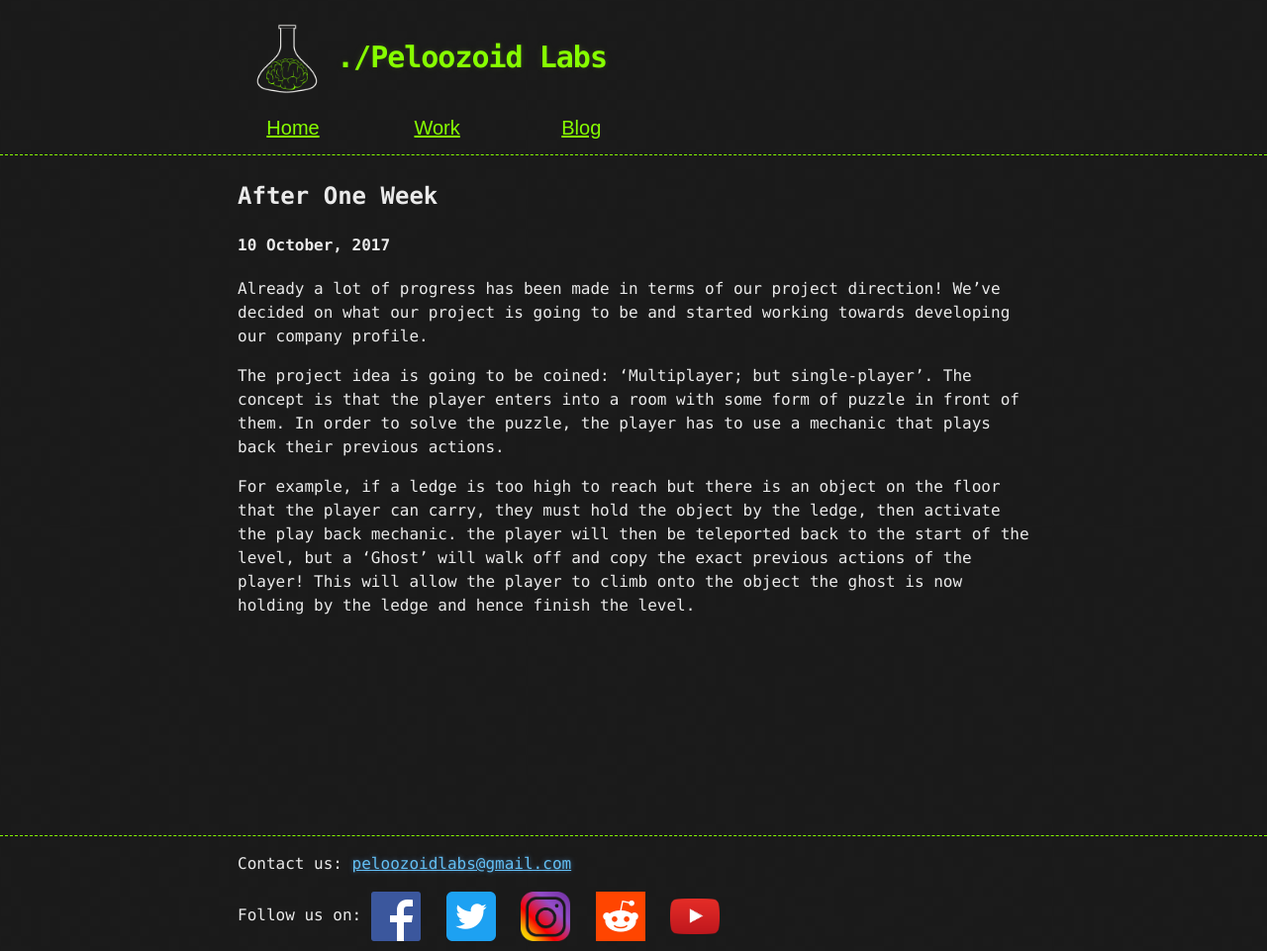
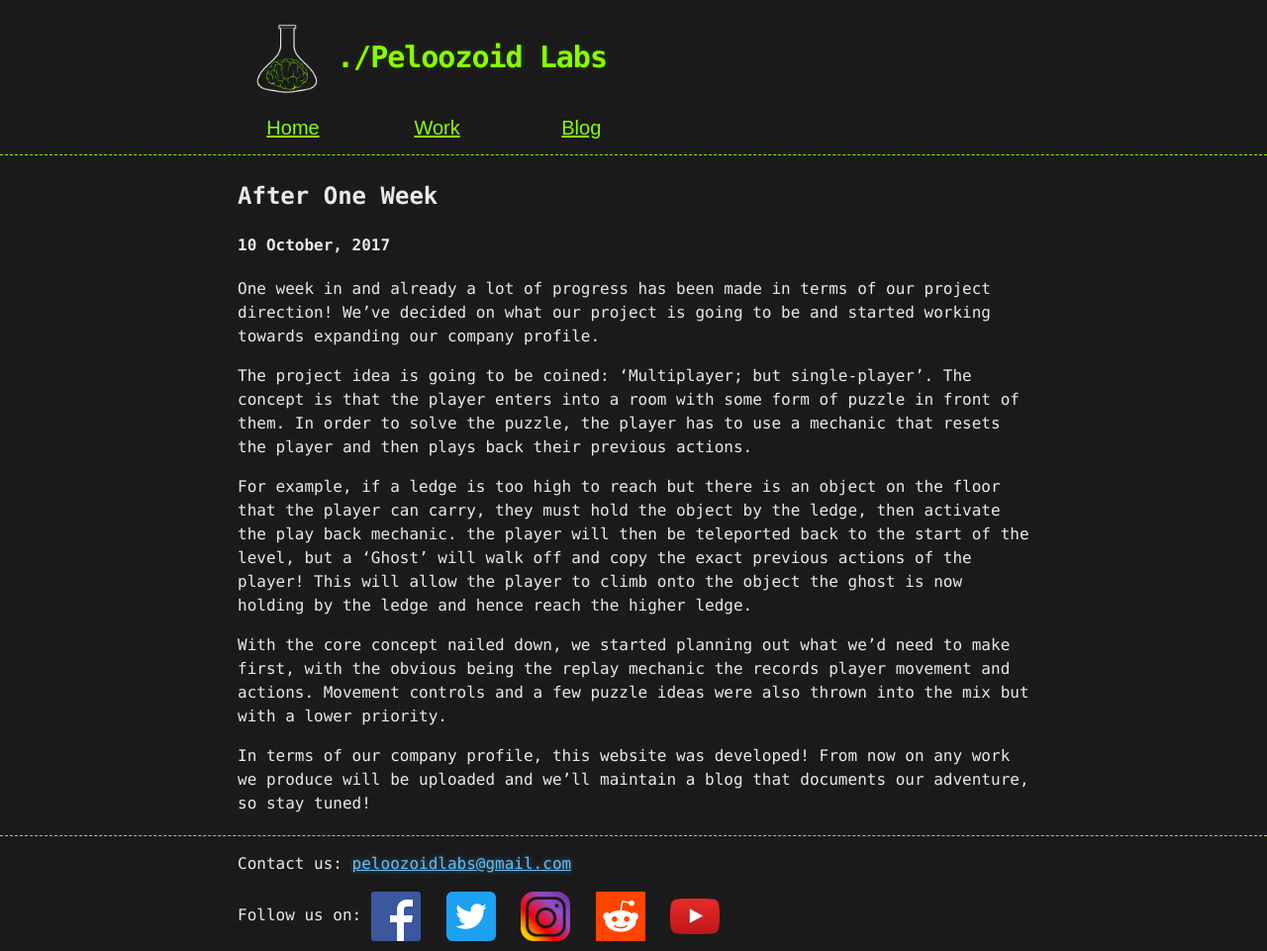
Before and after one commit to Flobb212/www.peloozoid.co.uk, a Jekyll site: the page built from _posts/2017-10-10-After-One-Week.md, in a window 1280 px wide and 961 px high. Shown: the whole window at 99% size. Built offline with Jekyll 4.4.1, drawn with Linux system fonts in a browser that asks for light colours.

Commit message:
Worked on blog posts
^

```diff
--- a/_posts/2017-10-10-After-One-Week.md
+++ b/_posts/2017-10-10-After-One-Week.md
@@ -4,10 +4,14 @@
 date: 2017-10-10
 ---
 
-Already a lot of progress has been made in terms of our project direction! We've decided on what our project is going to be and started working towards developing our company profile.
+One week in and already a lot of progress has been made in terms of our project direction! We've decided on what our project is going to be and started working towards expanding our company profile.
 
 <!--excerpt-->
 
-The project idea is going to be coined: 'Multiplayer; but single-player'. The concept is that the player enters into a room with some form of puzzle in front of them. In order to solve the puzzle, the player has to use a mechanic that plays back their previous actions.
+The project idea is going to be coined: 'Multiplayer; but single-player'. The concept is that the player enters into a room with some form of puzzle in front of them. In order to solve the puzzle, the player has to use a mechanic that resets the player and then plays back their previous actions.
 
-For example, if a ledge is too high to reach but there is an object on the floor that the player can carry, they must hold the object by the ledge, then activate the play back mechanic. the player will then be teleported back to the start of the level, but a 'Ghost' will walk off and copy the exact previous actions of the player! This will allow the player to climb onto the object the ghost is now holding by the ledge and hence finish the level.
+For example, if a ledge is too high to reach but there is an object on the floor that the player can carry, they must hold the object by the ledge, then activate the play back mechanic. the player will then be teleported back to the start of the level, but a 'Ghost' will walk off and copy the exact previous actions of the player! This will allow the player to climb onto the object the ghost is now holding by the ledge and hence reach the higher ledge.
+
+With the core concept nailed down, we started planning out what we'd need to make first, with the obvious being the replay mechanic the records player movement and actions. Movement controls and a few puzzle ideas were also thrown into the mix but with a lower priority.
+
+In terms of our company profile, this website was developed! From now on any work we produce will be uploaded and we'll maintain a blog that documents our adventure, so stay tuned!
```
Also changed, not shown: _posts/2017-10-03-Birth-of-Peloozoid-Labs.md (+4 -0 lines), _posts/2017-10-17-Sprint-Alpha-Getting-to-Grips-With-VR.md (+7 -1 lines), _posts/2017-10-24-Sprint-Beta-Social-Movement.md (+6 -1 lines), _posts/2017-10-31-Sprint-Gamma-Demo-Prep.md (+2 -0 lines), _posts/2017-11-07-Sprint-Delta-Demo-Summary.md (+2 -2 lines), _posts/2017-11-14-Short-Hiatus.md (added, +9 -0 lines), _posts/2017-11-21-Sprint-Epsilon-Level-Design-101.md (added, +12 -0 lines).
